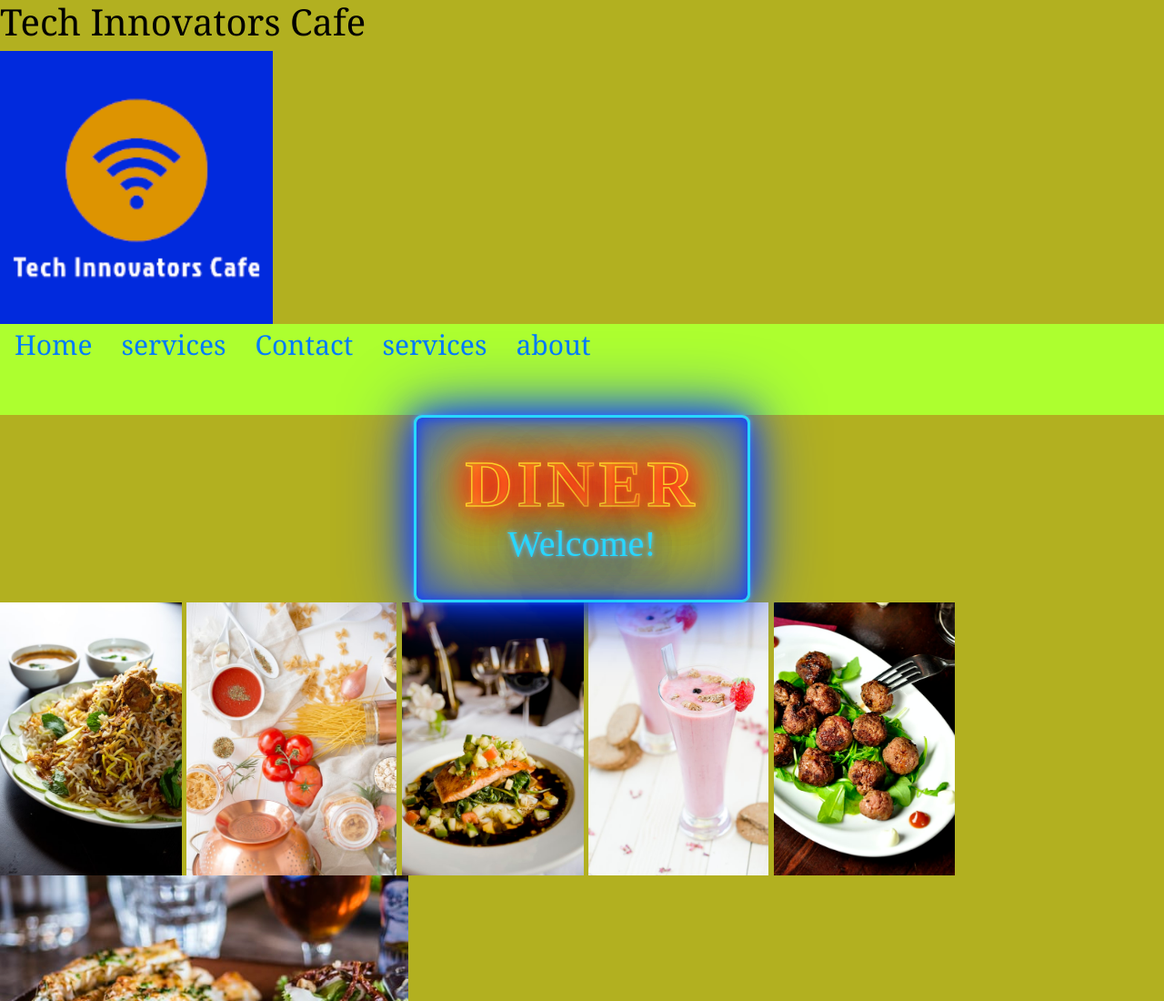
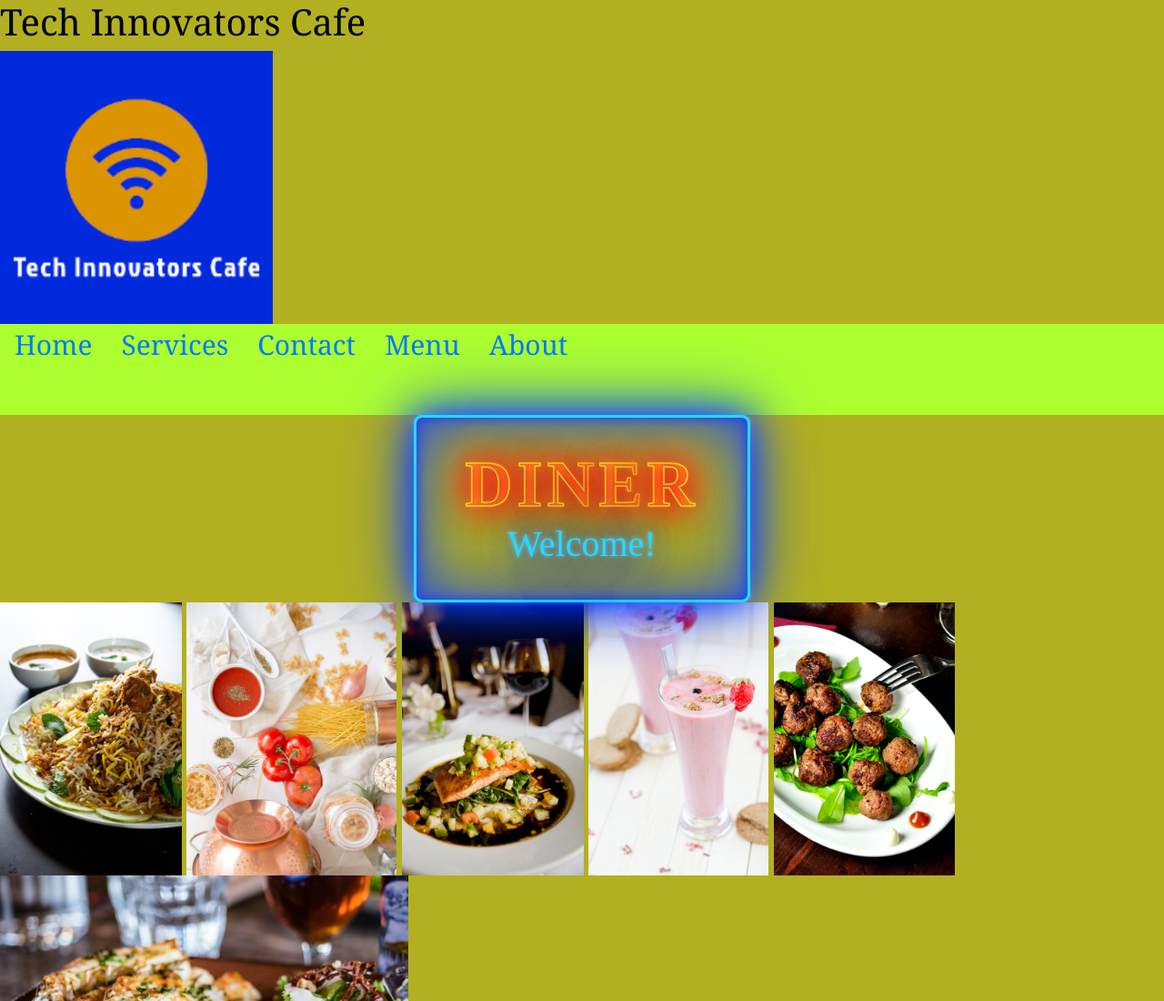
Before and after one commit to ATrumpet/Cobb5-Project, a plain HTML site: page contact.html in a window 1280 px wide. Shown: the top 1100 px of the page at 91% size. Drawn offline with nearby package versions, Linux system fonts and the light colour scheme; some packages are replaced by stand-ins of ours.

Commit message:
resolves services

```diff
--- a/contact.html
+++ b/contact.html
@@ -21,16 +21,16 @@
             <a class="nav-link" href="index.html">Home</a>
           </li>
           <li class="nav-item">
-            <a class="nav-link" href="services.html">services</a>
+            <a class="nav-link" href="services.html">Services</a>
           </li>
           <li class="nav-item">
             <a class="nav-link active" href="Contact.html">Contact</a>
           </li>
           <li class="nav-item">
-            <a class="nav-link" href="menu.html">services</a>
+            <a class="nav-link" href="menu.html">Menu</a>
           </li>
          <li class="nav-item">
-            <a class="nav-link" href="About.html">about</a>
+            <a class="nav-link" href="About.html">About</a>
         </li>
         </ul>
         </nav>
```
